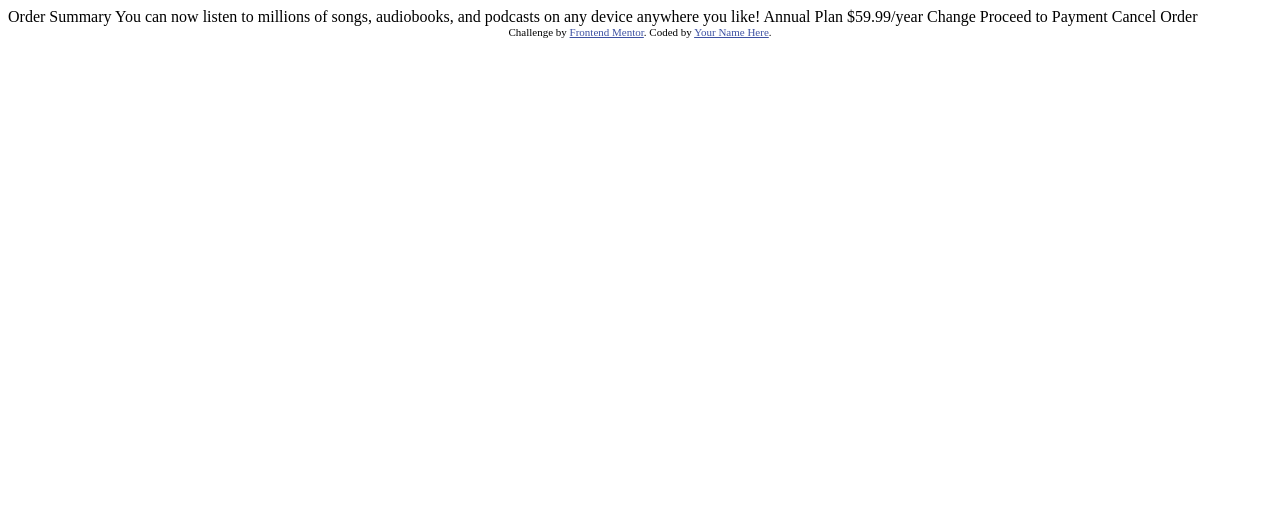
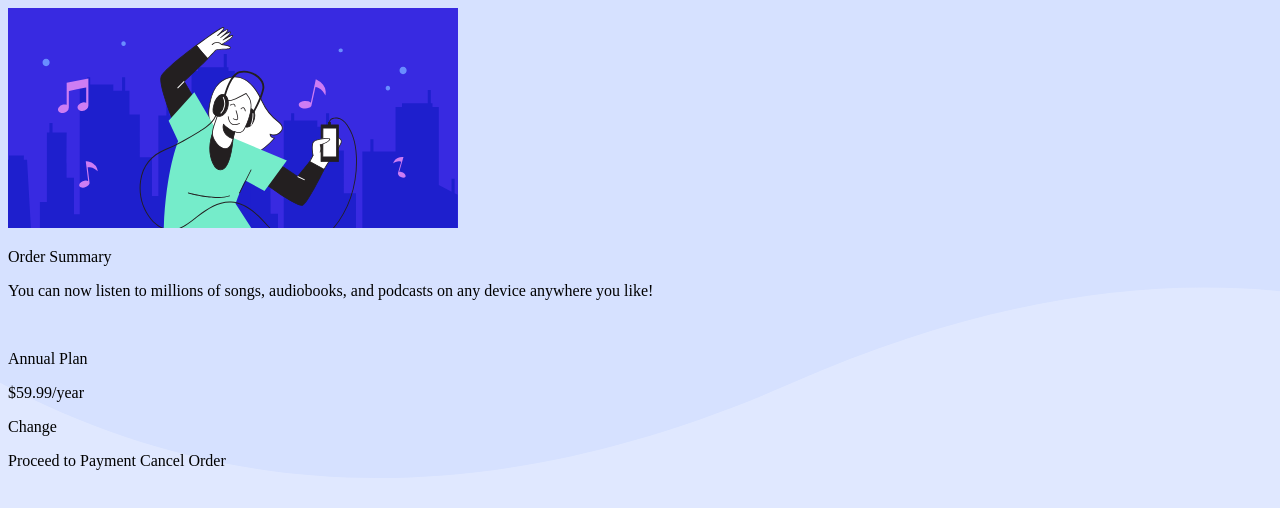
Before and after one commit to ciana-banana/Order_summary_component, a plain HTML site: page order-summary-component-main/index.html in a window 1280 px wide. Drawn offline with Linux system fonts and the light colour scheme.

Commit message:
created css

```diff
--- a/order-summary-component-main/index.html
+++ b/order-summary-component-main/index.html
@@ -1,37 +1,50 @@
 <!DOCTYPE html>
 <html lang="en">
   <head>
-  <meta charset="UTF-8">
-  <meta name="viewport" content="width=device-width, initial-scale=1.0"> <!-- displays site properly based on user's device -->
+    <meta charset="UTF-8" />
+    <meta name="viewport" content="width=device-width, initial-scale=1.0" />
+    <!-- displays site properly based on user's device -->
 
-  <link rel="icon" type="image/png" sizes="32x32" href="./images/favicon-32x32.png">
+    <link
+      rel="icon"
+      type="image/png"
+      sizes="32x32"
+      href="./images/favicon-32x32.png"
+    />
 
     <title>Frontend Mentor | Order summary card</title>
 
+    <link rel="stylesheet" type="text/css" href="style.css" />
     <!-- Feel free to remove these styles or customise in your own stylesheet 👍 -->
     <style>
-    .attribution { font-size: 11px; text-align: center; }
-    .attribution a { color: hsl(228, 45%, 44%); }
+      .attribution {
+        font-size: 11px;
+        text-align: center;
+      }
+      .attribution a {
+        color: hsl(228, 45%, 44%);
+      }
     </style>
   </head>
   <body>
+    <div id="main_container">
+      <img src="/order-summary-component-main/images/illustration-hero.svg" />
+      <div id="text_container">
+        <p>Order Summary</p>
 
-  Order Summary
+        <p>
+          You can now listen to millions of songs, audiobooks, and podcasts on
+          any device anywhere you like!
+        </p>
+        <div id="price_container">
+          <img id="music_image" />
+          <p>Annual Plan</p>
+          <p>$59.99/year</p>
 
-  You can now listen to millions of songs, audiobooks, and podcasts on any
-  device anywhere you like!
-
-  Annual Plan
-  $59.99/year
-
-  Change
-
-  Proceed to Payment
-  Cancel Order
-
-  <div class="attribution">
-    Challenge by <a href="https://www.frontendmentor.io?ref=challenge" target="_blank">Frontend Mentor</a>.
-    Coded by <a href="#">Your Name Here</a>.
+          <p>Change</p>
+        </div>
+        Proceed to Payment Cancel Order
+      </div>
     </div>
   </body>
 </html>
--- /dev/null
+++ b/order-summary-component-main/style.css
@@ -0,0 +1,6 @@
+body {
+    background-image: url("/order-summary-component-main/images/pattern-background-desktop.svg");
+    background-repeat: no-repeat;
+    background-size: cover;
+    background-color: hsl(225, 100%, 94%);
+}
```
Lines whose indentation alone changed are shown as unchanged.
